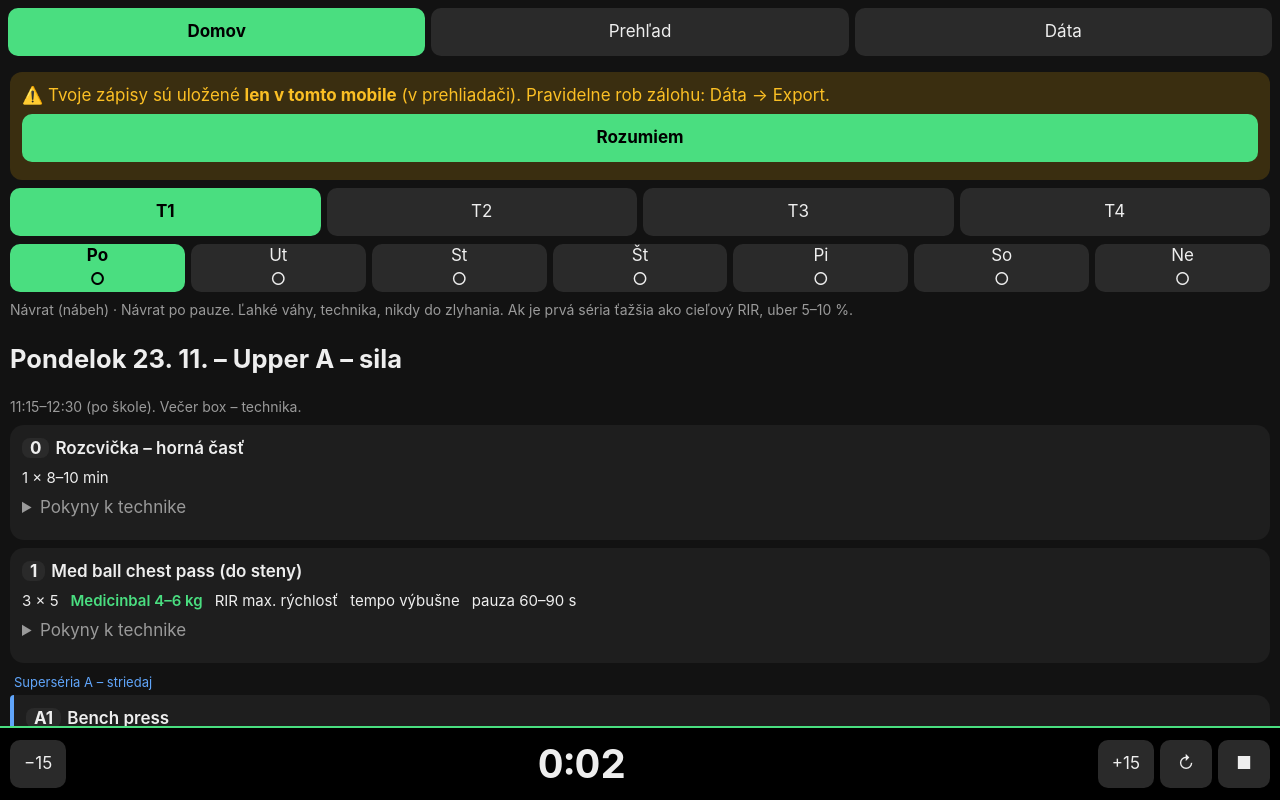
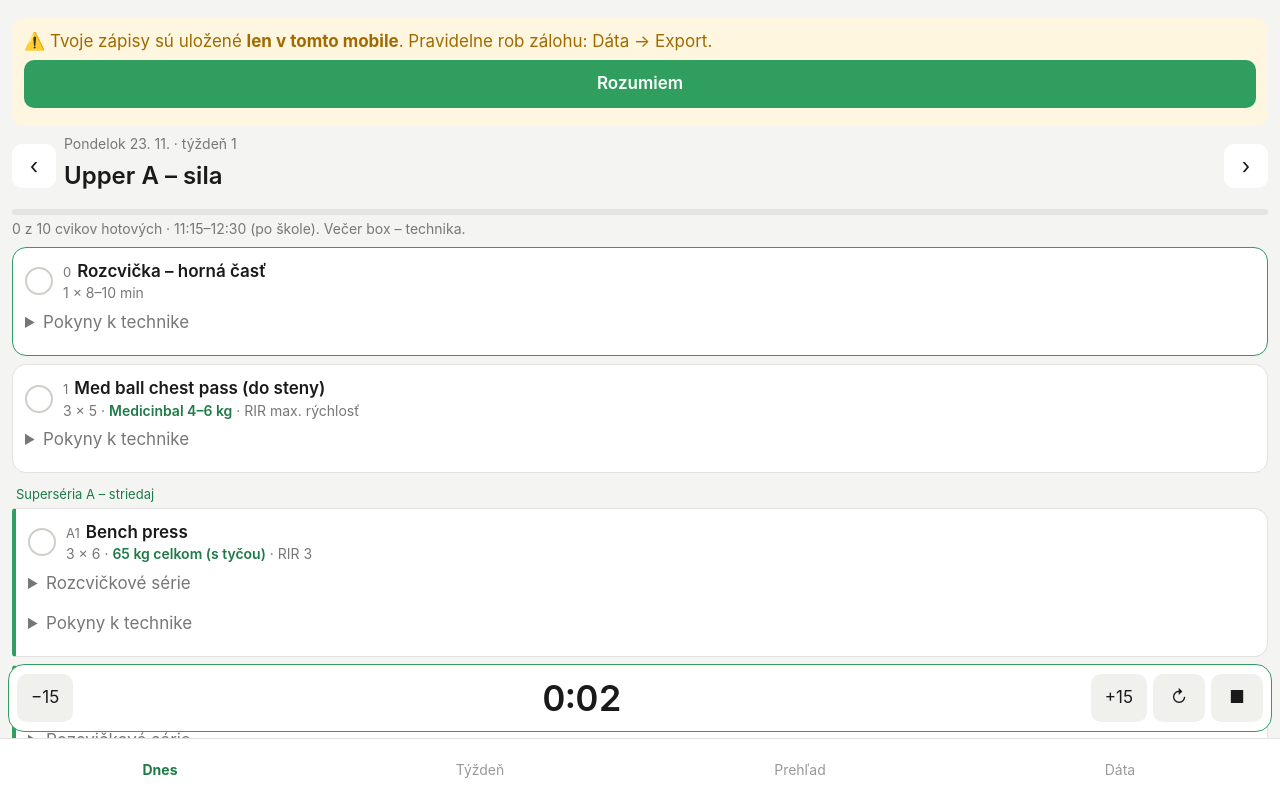
Before and after one commit to MercySenpai/Tr-ning-blok-1, a plain HTML site: page index.html in a window 1280 px wide. Both pictures are taken after a click on the button "⏱ Stopky". Shown: the top 800 px of the page. Drawn offline with Linux system fonts and the light colour scheme.

Commit message:
Add files via upload

```diff
--- a/app.js
+++ b/app.js
@@ -166,44 +166,60 @@ function dnesnyIndex() {
   return d < plan.weeks[0].days[0].date ? [0, 0] : [plan.weeks.length - 1, 6]; // mimo plánu
 }
 
+// Hotový cvik = všetky jeho série odškrtnuté
+const hotovyCvik = (day, ex) => { const z = data.log[kl(day.date, ex.id)]; return !!z && z.sets.length >= ex.sets && z.sets.every(s => s.d); };
+
 function kresliHome() {
-  const w = plan.weeks[stav.week], day = w.days[stav.day];
+  const y = scrollY, w = plan.weeks[stav.week], day = w.days[stav.day];
+  const hot = day.exercises.filter(e => hotovyCvik(day, e)).length, n = day.exercises.length;
   let html = '';
-  if (!data.seen) html += `<div class="warn">⚠️ Tvoje zápisy sú uložené <b>len v tomto mobile</b> (v prehliadači). Pravidelne rob zálohu: Dáta → Export.<br><button id="rozumiem" class="big on">Rozumiem</button></div>`;
-  html += `<div class="row">${plan.weeks.map((x, i) => `<button data-w="${i}" class="${i === stav.week ? 'on' : ''}">T${x.week}</button>`).join('')}</div>`;
-  html += `<div class="row">${w.days.map((x, i) => `<button data-d="${i}" class="${i === stav.day ? 'on' : ''}">${DNI[i]}<br>${stavDna(x)}</button>`).join('')}</div>`;
-  html += `<div class="dim">${h(w.phase)} · ${h(w.note)}</div>`;
-  html += `<h2>${h(day.weekday)} ${datSk(day.date)} – ${h(day.title)}</h2><div class="dim">${h(day.timeHint)}</div>`;
+  if (!data.seen) html += `<div class="warn">⚠️ Tvoje zápisy sú uložené <b>len v tomto mobile</b>. Pravidelne rob zálohu: Dáta → Export.<br><button id="rozumiem" class="big on">Rozumiem</button></div>`;
+  html += `<div class="dayhd"><button data-krok="-1">‹</button><div><div class="dim">${h(day.weekday)} ${datSk(day.date)} · týždeň ${w.week}</div>
+    <h2>${h(day.title)}</h2></div><button data-krok="1">›</button></div>
+    <div class="bar"><i style="width:${n ? hot / n * 100 : 0}%"></i></div>
+    <div class="dim">${hot} z ${n} cvikov hotových${day.timeHint && day.timeHint !== '—' ? ' · ' + h(day.timeHint) : ''}</div>`;
+  const cur = day.exercises.find(e => !hotovyCvik(day, e));
   let prev = null;
   for (const ex of day.exercises) {
     const ss = ex.supersetGroup;
     if (ss && ss !== prev) html += `<div class="sstag">Superséria ${h(ss)} – striedaj</div>`;
     prev = ss;
-    html += kartaHtml(ex, day);
+    html += kartaHtml(ex, day, ex === cur);
   }
   $('#main').innerHTML = html;
+  scrollTo(0, y);
   const r = $('#rozumiem'); if (r) r.onclick = () => { data.seen = true; ulozit(); kresliHome(); };
 }
 
-function kartaHtml(ex, day) {
+// Záložka Týždeň: výber týždňa a dňa
+function kresliTyzden() {
+  const w = plan.weeks[stav.week];
+  let html = '<h2>Týždeň</h2><div class="row">' + plan.weeks.map((x, i) =>
+    `<button data-w="${i}" class="${i === stav.week ? 'on' : ''}">T${x.week}</button>`).join('') + '</div>';
+  html += `<div class="dim">${h(w.phase)} · ${h(w.note)}</div>`;
+  html += w.days.map((x, i) => `<button class="wk${i === stav.day ? ' sel' : ''}" data-d="${i}"><b>${DNI[i]}</b>
+    <span>${h(x.title)}<span class="dim">${datSk(x.date)}</span></span><span>${stavDna(x)}</span></button>`).join('');
+  $('#main').innerHTML = html;
+}
+
+function kartaHtml(ex, day, cur) {
   const open = stav.open.has(ex.id);
   const z = data.log[kl(day.date, ex.id)];
   const hotove = z ? z.sets.filter(s => s.d).length : 0;
-  const chips = [
-    `<span>${ex.sets} × ${h(ex.reps)}</span>`,
-    planVaha(ex) && `<span class="plan">${h(planVaha(ex))}</span>`,
-    ex.targetRIR && `<span>RIR ${h(ex.targetRIR)}</span>`,
-    ex.tempo && `<span>tempo ${h(ex.tempo)}</span>`,
-    ex.restText && ex.restText !== '—' && `<span>pauza ${h(ex.restText)}</span>`
-  ].filter(Boolean).join('');
-  let b = `<div class="card${ex.supersetGroup ? ' ss' : ''}${open ? ' open' : ''}" data-id="${h(ex.id)}">
-    <div class="hd"><div><span class="lab">${h(ex.label)}</span><span class="name">${h(ex.name)}</span></div>
-    <div>${hotove ? `${hotove}/${ex.sets} ✓` : ''}</div></div>
-    <div class="chips">${chips}</div>`;
+  const hotovy = hotovyCvik(day, ex);
+  const popis = [`${ex.sets} × ${h(ex.reps)}`, planVaha(ex) && `<span class="plan">${h(planVaha(ex))}</span>`,
+    ex.targetRIR && `RIR ${h(ex.targetRIR)}`].filter(Boolean).join(' · ');
+  const chips = [ex.tempo && `tempo ${h(ex.tempo)}`, ex.restText && ex.restText !== '—' && `pauza ${h(ex.restText)}`]
+    .filter(Boolean).map(c => `<span>${c}</span>`).join('');
+  let b = `<div class="card${ex.supersetGroup ? ' ss' : ''}${cur ? ' cur' : ''}${hotovy ? ' done' : ''}" data-id="${h(ex.id)}">
+    <div class="hd"><span class="chk">${hotovy ? '✓' : ''}</span>
+    <div><span class="lab">${h(ex.label)}</span><span class="name">${h(ex.name)}</span><div class="sub">${popis}</div></div>
+    <div class="dim">${hotove && !hotovy ? hotove + '/' + ex.sets : ''}</div></div>`;
   if (ex.note) b += `<div class="dim">ℹ️ ${h(ex.note)}</div>`;
   if (open) {
     const zz = zaznam(day.date, ex), f = polia(ex), m = minule(ex, day.date);
     if (m) b += `<div class="past">Minule (${datSk(m.d)}): ${m.z.sets.filter(s => s.d).map(s => popisSerie(ex, s)).join(' · ')}${m.z.note ? '<br>📝 ' + h(m.z.note) : ''}</div>`;
+    if (chips) b += `<div class="chips">${chips}</div>`;
     b += zz.sets.map((s, i) => `<div class="set" data-i="${i}"><span class="n">${i + 1}.</span>${f.map(([k, u]) =>
       `<div><small>${u}</small><input inputmode="decimal" data-k="${k}" value="${h(s[k] ?? '')}"></div>`).join('')}
       ${!f.length ? '<div class="dim" style="text-align:center;padding-bottom:14px">hotovo?</div>' : ''}
@@ -218,14 +234,21 @@ function kartaHtml(ex, day) {
 
 // ---------- Udalosti na domovskej obrazovke (jeden poslucháč pre všetko) ----------
 document.addEventListener('click', e => {
+  const w = e.target.closest('[data-w]'), d = e.target.closest('[data-d]'), k = e.target.closest('[data-krok]');
+  if (stav.view === 'tyzden') {
+    if (w) { stav.week = +w.dataset.w; return kresli(); }
+    if (d) { stav.day = +d.dataset.d; stav.view = 'home'; kresli(); return scrollTo(0, 0); }
+  }
   if (stav.view !== 'home') return;
-  const w = e.target.closest('[data-w]'), d = e.target.closest('[data-d]');
-  if (w) { stav.week = +w.dataset.w; return kresliHome(); }
-  if (d) { stav.day = +d.dataset.d; return kresliHome(); }
+  if (k) { // šípky ‹ › = predošlý / ďalší deň (cez hranice týždňov)
+    let i = stav.week * 7 + stav.day + +k.dataset.krok;
+    i = Math.max(0, Math.min(plan.weeks.length * 7 - 1, i));
+    stav.week = Math.floor(i / 7); stav.day = i % 7; kresliHome(); return scrollTo(0, 0);
+  }
   const card = e.target.closest('.card'); if (!card) return;
   const day = plan.weeks[stav.week].days[stav.day];
   const ex = day.exercises.find(x => x.id === card.dataset.id);
-  const obnov = () => { card.outerHTML = kartaHtml(ex, day); };
+  const obnov = kresliHome; // prekreslí celý deň (zachová pozíciu rolovania)
   if (e.target.closest('details')) return;
   if (e.target.closest('.hd')) { stav.open.has(ex.id) ? stav.open.delete(ex.id) : stav.open.add(ex.id); return obnov(); }
   const z = zaznam(day.date, ex);
@@ -234,7 +257,7 @@ document.addEventListener('click', e => {
     const s = z.sets[+e.target.closest('.set').dataset.i];
     s.d = !s.d; ulozit();
     if (s.d && ex.restSec > 0) spustPauzu(ex.restSec); // po uložení série sa spustí pauza
-    obnov(); kresliStavDna();
+    kresliHome(); // prekreslí postup aj zvýraznenie aktuálneho cviku
   }
   if (e.target.matches('[data-plus]')) { z.sets.push({ ...(z.sets.at(-1) || predvyplnenie(ex)), d: false }); ulozit(); obnov(); }
 });
@@ -248,10 +271,6 @@ document.addEventListener('input', e => {
   else if (e.target.dataset.k) z.sets[+e.target.closest('.set').dataset.i][e.target.dataset.k] = e.target.value;
   ulozit();
 });
-function kresliStavDna() { // len prepíše ikony dní, aby sa nestratil rozpísaný text
-  document.querySelectorAll('[data-d]').forEach(b => { const i = +b.dataset.d; b.innerHTML = `${DNI[i]}<br>${stavDna(plan.weeks[stav.week].days[i])}`; });
-}
-
 // =====================================================================
 //  PREHĽAD – hlavné cviky, plán vs. realita, e1RM, telesné miery
 // =====================================================================
@@ -349,8 +368,8 @@ async function stiahni(meno, obsah, typ) {
 //  Štart
 // =====================================================================
 function kresli() {
-  document.querySelectorAll('nav button').forEach(b => b.classList.toggle('on', b.dataset.v === stav.view));
-  ({ home: kresliHome, prehlad: kresliPrehlad, data: kresliData })[stav.view]();
+  document.querySelectorAll('#nav button').forEach(b => b.classList.toggle('on', b.dataset.v === stav.view));
+  ({ home: kresliHome, tyzden: kresliTyzden, prehlad: kresliPrehlad, data: kresliData })[stav.view]();
 }
 $('#nav').onclick = e => { if (e.target.dataset.v) { stav.view = e.target.dataset.v; kresli(); scrollTo(0, 0); } };
 
--- a/index.html
+++ b/index.html
@@ -3,11 +3,11 @@
 <head>
 <meta charset="utf-8">
 <meta name="viewport" content="width=device-width, initial-scale=1, viewport-fit=cover">
-<meta name="theme-color" content="#121212">
+<meta name="theme-color" content="#f4f4f2">
 <meta name="apple-mobile-web-app-capable" content="yes">
 <meta name="mobile-web-app-capable" content="yes">
 <meta name="apple-mobile-web-app-title" content="Tréning">
-<meta name="apple-mobile-web-app-status-bar-style" content="black">
+<meta name="apple-mobile-web-app-status-bar-style" content="default">
 <link rel="manifest" href="manifest.webmanifest">
 <link rel="apple-touch-icon" href="icon-192.png">
 <link rel="icon" href="icon-192.png">
@@ -15,14 +15,15 @@
 <title>Tréning</title>
 </head>
 <body>
-<header>
-  <nav id="nav">
-    <button data-v="home">Domov</button>
-    <button data-v="prehlad">Prehľad</button>
-    <button data-v="data">Dáta</button>
-  </nav>
-</header>
 <main id="main"></main>
+
+<!-- Spodná navigácia -->
+<nav id="nav">
+  <button data-v="home">Dnes</button>
+  <button data-v="tyzden">Týždeň</button>
+  <button data-v="prehlad">Prehľad</button>
+  <button data-v="data">Dáta</button>
+</nav>
 
 <!-- Časovač pauzy: vždy viditeľný dole -->
 <div id="timer"></div>
--- a/style.css
+++ b/style.css
@@ -1,46 +1,82 @@
-/* Tmavý režim, veľké prvky na ovládanie jednou rukou */
-:root { --bg:#121212; --card:#1e1e1e; --card2:#2a2a2a; --text:#eee; --dim:#9a9a9a;
-  --acc:#4ade80; --warn:#fbbf24; --line:#333; --ss:#60a5fa; }
+/* Svetlý dizajn: biele karty, jeden zelený akcent, veľké prvky na ovládanie jednou rukou */
+:root { --bg:#f4f4f2; --card:#fff; --soft:#f0f0ed; --text:#1a1a1a; --dim:#777; --line:#e2e2de;
+  --acc:#2f9e5f; --acc-bg:#e3f4ea; --acc-dk:#1f7a47; --warn:#a06a00; --warn-bg:#fff6e0; --nav:62px; }
 * { box-sizing:border-box; -webkit-tap-highlight-color:transparent; }
 body { margin:0; background:var(--bg); color:var(--text); font:17px/1.4 -apple-system,system-ui,sans-serif;
-  padding-bottom:calc(96px + env(safe-area-inset-bottom)); }
-button { font:inherit; color:inherit; background:var(--card2); border:0; border-radius:10px;
+  padding-bottom:calc(var(--nav) + 90px + env(safe-area-inset-bottom)); }
+button { font:inherit; color:inherit; background:var(--soft); border:0; border-radius:10px;
   min-height:48px; padding:0 14px; cursor:pointer; }
-button.on { background:var(--acc); color:#000; font-weight:700; }
-input, textarea { font:inherit; color:var(--text); background:#111; border:1px solid var(--line);
+button.on { background:var(--text); color:#fff; font-weight:600; }
+input, textarea { font:inherit; color:var(--text); background:var(--soft); border:1px solid transparent;
   border-radius:10px; min-height:48px; padding:0 8px; width:100%; text-align:center; }
+input:focus, textarea:focus { outline:0; border-color:var(--acc); background:#fff; }
 textarea { text-align:left; padding:8px 10px; min-height:60px; }
-header { position:sticky; top:0; z-index:5; background:var(--bg); padding:env(safe-area-inset-top) 8px 0; }
-nav { display:flex; gap:6px; padding:8px 0; }
-nav button { flex:1; }
-main { padding:0 10px; }
+main { padding:calc(10px + env(safe-area-inset-top)) 12px 0; }
+h2 { margin:6px 0; font-size:24px; font-weight:600; }
 .row { display:flex; gap:6px; margin:8px 0; }
 .row > button { flex:1; padding:0; }
 .dim { color:var(--dim); font-size:14px; }
-.card { background:var(--card); border-radius:14px; padding:12px; margin:8px 0; }
-.card.open { outline:1px solid var(--acc); }
-.card .hd { display:flex; justify-content:space-between; gap:8px; cursor:pointer; }
-.lab { background:var(--card2); border-radius:8px; padding:0 8px; font-weight:700; margin-right:6px; }
+
+/* hlavička dňa + pásik postupu */
+.dayhd { display:flex; align-items:center; gap:8px; }
+.dayhd > div { flex:1; }
+.dayhd button { flex:0 0 44px; min-height:44px; padding:0; font-size:22px; background:#fff; }
+.bar { height:6px; border-radius:3px; background:#e4e4e0; margin:10px 0 4px; }
+.bar i { display:block; height:6px; border-radius:3px; background:var(--acc); }
+
+/* cviky ako odškrtávací zoznam */
+.card { background:var(--card); border:0.5px solid var(--line); border-radius:14px; padding:12px; margin:8px 0; }
+.card.cur { border:1.5px solid var(--acc); }
+.card.done .name { color:#aaa; }
+.card .hd { display:flex; align-items:center; gap:10px; cursor:pointer; }
+.hd > div:nth-child(2) { flex:1; min-width:0; } .hd > div:last-child:not(:nth-child(2)) { flex:0 0 auto; }
+.chk { flex:0 0 28px; height:28px; border-radius:50%; border:2px solid #cfcfca; display:flex; align-items:center;
+  justify-content:center; color:#fff; font-size:16px; font-weight:700; }
+.card.done .chk { background:var(--acc); border-color:var(--acc); }
+.lab { color:var(--dim); font-size:13px; margin-right:6px; }
 .name { font-weight:600; }
-.chips { display:flex; flex-wrap:wrap; gap:6px 12px; margin-top:6px; font-size:15px; }
-.plan { color:var(--acc); font-weight:600; }
-.ss { border-left:4px solid var(--ss); border-radius:4px 14px 14px 4px; }
-.sstag { color:var(--ss); font-size:13px; margin:10px 0 -4px 4px; }
+.sub { font-size:14px; color:var(--dim); }
+.plan { color:var(--acc-dk); font-weight:600; }
+.chips { display:flex; flex-wrap:wrap; gap:6px; margin:10px 0 2px; }
+.chips span { background:var(--soft); border-radius:999px; padding:3px 12px; font-size:14px; }
+.chips span.plan { background:var(--acc-bg); }
+.ss { border-left:4px solid var(--acc); border-radius:4px 14px 14px 4px; }
+.sstag { color:var(--acc-dk); font-size:13px; margin:12px 0 -4px 4px; }
 details { margin-top:8px; } summary { color:var(--dim); cursor:pointer; min-height:32px; }
+
+/* riadky sérií */
 .set { display:flex; gap:6px; align-items:flex-end; margin:8px 0; }
 .set > div { flex:1; } .set small { display:block; color:var(--dim); text-align:center; font-size:12px; }
 .set .n { flex:0 0 28px; padding-bottom:14px; color:var(--dim); }
 .set button { flex:0 0 52px; min-height:48px; font-size:22px; }
-.set button.on { background:var(--acc); }
-.past { background:#262015; border-radius:8px; padding:6px 8px; margin:8px 0; font-size:14px; color:var(--warn); }
-table { width:100%; border-collapse:collapse; font-size:14px; }
-td, th { padding:6px 3px; border-bottom:1px solid var(--line); text-align:left; vertical-align:top; }
+.set button.on { background:var(--acc); color:#fff; }
+.past { background:var(--warn-bg); border-radius:8px; padding:6px 8px; margin:8px 0; font-size:14px; color:var(--warn); }
+
+/* týždeň */
+.wk { display:flex; align-items:center; gap:10px; width:100%; text-align:left; background:#fff;
+  border:0.5px solid var(--line); border-radius:14px; padding:12px; margin:8px 0; min-height:60px; }
+.wk.sel { border:1.5px solid var(--acc); }
+.wk > span:nth-child(2) { flex:1; }
+.wk .dim { display:block; }
+
+/* prehľad */
+table { width:100%; border-collapse:collapse; font-size:14px; background:#fff; border-radius:12px; }
+td, th { padding:6px 4px; border-bottom:1px solid var(--line); text-align:left; vertical-align:top; }
 .big { width:100%; margin:6px 0; }
-#timer { position:fixed; left:0; right:0; bottom:0; z-index:9; background:#000; border-top:2px solid var(--acc);
-  padding:8px 10px calc(8px + env(safe-area-inset-bottom)); display:flex; align-items:center; gap:6px; }
-#timer .t { font-size:40px; font-weight:700; font-variant-numeric:tabular-nums; flex:1; text-align:center; }
+.big.on { background:var(--acc); }
+
+/* spodná navigácia */
+#nav { position:fixed; left:0; right:0; bottom:0; z-index:10; height:calc(var(--nav) + env(safe-area-inset-bottom));
+  padding-bottom:env(safe-area-inset-bottom); background:#fff; border-top:0.5px solid var(--line); display:flex; }
+#nav button { flex:1; background:none; border-radius:0; color:#999; font-size:14px; min-height:var(--nav); }
+#nav button.on { background:none; color:var(--acc-dk); font-weight:700; }
+
+/* časovač nad navigáciou */
+#timer { position:fixed; left:8px; right:8px; bottom:calc(var(--nav) + 6px + env(safe-area-inset-bottom)); z-index:9;
+  background:#fff; border:1px solid var(--acc); border-radius:16px; padding:8px; display:flex; align-items:center; gap:6px; }
+#timer .t { font-size:36px; font-weight:600; font-variant-numeric:tabular-nums; flex:1; text-align:center; }
 #timer .t.end { color:var(--warn); }
 #timer button { flex:0 0 auto; min-width:52px; }
-#toast { position:fixed; left:10px; right:10px; bottom:100px; z-index:10; background:var(--card2); padding:12px;
-  border-radius:10px; text-align:center; }
-.warn { background:#3a2e10; color:var(--warn); border-radius:12px; padding:12px; margin:8px 0; }
+#toast { position:fixed; left:10px; right:10px; bottom:calc(var(--nav) + 90px); z-index:11; background:var(--text); color:#fff;
+  padding:12px; border-radius:10px; text-align:center; }
+.warn { background:var(--warn-bg); color:var(--warn); border-radius:12px; padding:12px; margin:8px 0; }
--- a/sw.js
+++ b/sw.js
@@ -1,6 +1,6 @@
 // Service worker: appka funguje offline.
 // Pri každej zmene súborov zvýš číslo verzie nižšie, aby si telefón stiahol nové súbory.
-const VERZIA = 'trening-v1';
+const VERZIA = 'trening-v2';
 const SUBORY = ['./', 'index.html', 'style.css', 'app.js', 'blok1_plan.json',
   'manifest.webmanifest', 'icon-192.png', 'icon-512.png'];
 
```
Also changed, not shown: manifest.webmanifest.
